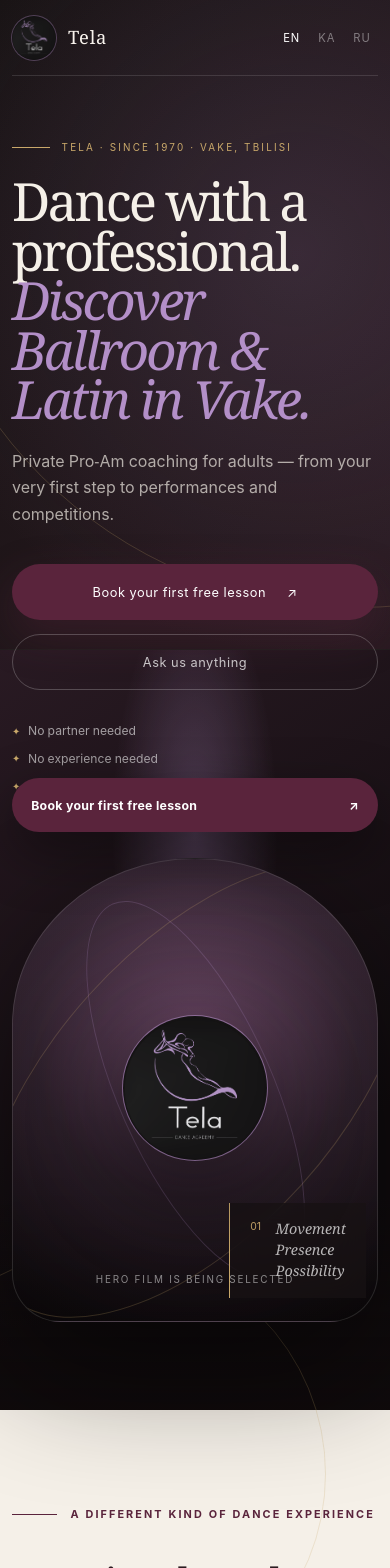
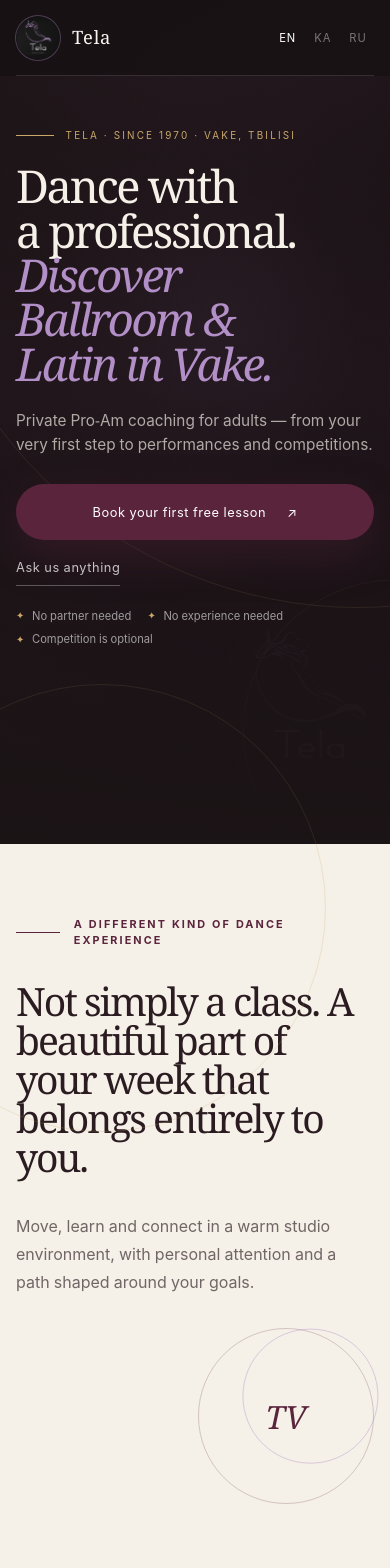
Before and after one commit to iraklidzadzamia/DancestudioTela.Vake, a React (Vite) app: page / in a window 390 px wide. Shown: the top 1568 px of the page. Built offline with nearby package versions, Linux system fonts and the light colour scheme.

Commit message:
Refine editorial layout and responsive rhythm

```diff
--- a/src/App.tsx
+++ b/src/App.tsx
@@ -35,6 +35,7 @@ function SectionLabel({ children, light = false }: { children: string; light?: b
 export default function App() {
   const [language, setLanguage] = useState<Language>(languageFromPath);
   const [activeSchedule, setActiveSchedule] = useState(scheduleGroups[0].id);
+  const [showMobileBook, setShowMobileBook] = useState(false);
   const copy = siteCopy[language];
   const selectedSchedule = scheduleGroups.find((group) => group.id === activeSchedule) ?? scheduleGroups[0];
 
@@ -57,6 +58,19 @@ export default function App() {
     return () => window.removeEventListener("popstate", syncLanguage);
   }, []);
 
+  useEffect(() => {
+    const hero = document.querySelector(".hero");
+    if (!hero) return;
+
+    const observer = new IntersectionObserver(
+      ([entry]) => setShowMobileBook(!entry.isIntersecting),
+      { threshold: 0.08 },
+    );
+
+    observer.observe(hero);
+    return () => observer.disconnect();
+  }, []);
+
   const changeLanguage = (nextLanguage: Language) => {
     setLanguage(nextLanguage);
     window.history.pushState({}, "", languagePath[nextLanguage]);
@@ -69,6 +83,12 @@ export default function App() {
         <div className="hero-material" aria-hidden="true" />
         <div className="hero-orbit hero-orbit-one" aria-hidden="true" />
         <div className="hero-orbit hero-orbit-two" aria-hidden="true" />
+        <div className="hero-film" aria-label={copy.hero.media}>
+          <div className="hero-film-surface" aria-hidden="true">
+            <div className="hero-film-mark"><Logo /></div>
+            <i />
+          </div>
+        </div>
 
         <header className="header">
           <a className="brand" href="#top" aria-label={copy.footer.studio}>
@@ -127,17 +147,6 @@ export default function App() {
             </ul>
           </div>
 
-          <div className="hero-stage" aria-label={copy.hero.media}>
-            <div className="stage-frame">
-              <div className="stage-glow" aria-hidden="true" />
-              <div className="stage-monogram"><Logo /></div>
-              <p>{copy.hero.media}</p>
-            </div>
-            <div className="stage-caption">
-              <span>01</span>
-              <p>Movement<br />Presence<br />Possibility</p>
-            </div>
-          </div>
         </div>
 
         <div className="scroll-cue" aria-hidden="true">
@@ -231,16 +240,17 @@ export default function App() {
             <p>{copy.programs.body}</p>
           </div>
           <div className="program-grid">
-            {copy.programs.items.map((program, index) => (
-              <article className={`program-card program-card-${index + 1}`} key={program.number}>
-                <div className="program-art" aria-hidden="true">
-                  <span>{program.number}</span>
-                  <i />
-                </div>
+            {copy.programs.items.map((program) => (
+              <article className="program-entry" key={program.number}>
+                <span className="program-number">{program.number}</span>
                 <div className="program-copy">
                   <p>{program.tag}</p>
                   <h3>{program.title}</h3>
                   <span>{program.body}</span>
+                </div>
+                <div className="program-gesture" aria-hidden="true">
+                  <i />
+                  <span>↗</span>
                 </div>
               </article>
             ))}
@@ -365,7 +375,9 @@ export default function App() {
         </div>
       </footer>
 
-      <a className="mobile-book" href="#contact">{copy.hero.primary}<span aria-hidden="true">↗</span></a>
+      {showMobileBook && (
+        <a className="mobile-book" href="#contact">{copy.hero.primary}<span aria-hidden="true">↗</span></a>
+      )}
     </main>
   );
 }
--- a/src/styles.css
+++ b/src/styles.css
@@ -14,7 +14,8 @@
   --champagne: #c9a86a;
   --sand: #e6d7c3;
   --ink: #2a1c20;
-  --wrap: min(100% - 3rem, 1440px);
+  --wrap: min(100% - 4rem, 1280px);
+  --section-y: clamp(5rem, 8vw, 8rem);
 }
 
 * {
@@ -138,13 +139,69 @@ p {
 
 .hero-material {
   position: absolute;
-  inset: 0 0 0 52%;
+  inset: 0;
   z-index: -2;
   background:
-    linear-gradient(180deg, transparent 0 72%, rgba(15, 10, 11, 0.76)),
-    radial-gradient(ellipse at 50% 24%, rgba(179, 143, 200, 0.32), transparent 30%),
-    linear-gradient(148deg, #291a23, #0f0b0d 70%);
-  border-left: 1px solid rgba(255,255,255,0.08);
+    linear-gradient(90deg, rgba(19,14,16,0.98) 0 40%, rgba(26,17,21,0.82) 58%, rgba(15,11,13,0.18) 100%),
+    radial-gradient(circle at 77% 28%, rgba(179,143,200,0.22), transparent 34rem);
+}
+
+.hero-film {
+  position: absolute;
+  inset: 99px 0 0 48%;
+  z-index: -1;
+  overflow: hidden;
+  background:
+    linear-gradient(180deg, rgba(36,23,30,0.08), rgba(11,8,9,0.7)),
+    radial-gradient(circle at 52% 34%, rgba(179,143,200,0.3), transparent 28%),
+    linear-gradient(138deg, #493040 0%, #21161c 47%, #0f0b0d 100%);
+}
+
+.hero-film::before {
+  content: "";
+  position: absolute;
+  inset: 0;
+  z-index: 1;
+  background:
+    linear-gradient(90deg, var(--espresso) 0%, rgba(33,25,26,0.74) 10%, transparent 43%),
+    linear-gradient(180deg, transparent 62%, rgba(10,8,9,0.7));
+}
+
+.hero-film::after {
+  content: "";
+  position: absolute;
+  inset: 0;
+  opacity: 0.2;
+  background-image: repeating-linear-gradient(112deg, transparent 0 8px, rgba(255,255,255,0.04) 8px 9px);
+}
+
+.hero-film-surface {
+  width: 100%;
+  height: 100%;
+  position: relative;
+  display: grid;
+  place-items: center;
+}
+
+.hero-film-mark {
+  transform: translate(8%, -2%);
+  opacity: 0.58;
+}
+
+.hero-film-mark .logo-crop {
+  width: clamp(10rem, 17vw, 15rem);
+  height: clamp(10rem, 17vw, 15rem);
+  border: 0;
+  box-shadow: 0 2.5rem 8rem rgba(0,0,0,0.52);
+}
+
+.hero-film-surface > i {
+  width: 54%;
+  aspect-ratio: 1;
+  position: absolute;
+  border: 1px solid rgba(201,168,106,0.25);
+  border-radius: 50%;
+  transform: rotate(31deg) translate(16%, -9%);
 }
 
 .hero-orbit {
@@ -178,6 +235,8 @@ p {
   align-items: center;
   gap: 2rem;
   border-bottom: 1px solid rgba(255,255,255,0.12);
+  position: relative;
+  z-index: 4;
 }
 
 .brand {
@@ -309,15 +368,15 @@ p {
   width: var(--wrap);
   min-height: calc(100svh - 99px);
   margin: 0 auto;
-  display: grid;
-  grid-template-columns: minmax(0, 1.08fr) minmax(24rem, 0.92fr);
-  align-items: center;
-  gap: clamp(3rem, 7vw, 8rem);
-  padding: 5rem 0 7rem;
+  position: relative;
+  z-index: 2;
+  display: flex;
+  align-items: center;
+  padding: clamp(4.5rem, 7vw, 7rem) 0 clamp(5rem, 8vw, 8rem);
 }
 
 .hero-copy {
-  max-width: 800px;
+  width: min(56%, 46rem);
 }
 
 .eyebrow {
@@ -351,11 +410,12 @@ h1,
 }
 
 h1 {
-  max-width: 13ch;
+  max-width: 12ch;
   margin: 0;
   color: var(--ivory);
-  font-size: clamp(3.65rem, 6.35vw, 7.6rem);
-  line-height: 0.94;
+  font-size: clamp(3.8rem, 6vw, 6.9rem);
+  line-height: 0.95;
+  text-wrap: balance;
 }
 
 h1 em {
@@ -368,6 +428,11 @@ h1 em {
 .language-ka h2,
 .language-ka h3 {
   letter-spacing: -0.035em;
+}
+
+.language-ru h1 {
+  max-width: 12.5ch;
+  font-size: clamp(3.55rem, 5.35vw, 6.2rem);
 }
 
 .hero-body {
@@ -448,102 +513,6 @@ h1 em {
   font-size: 0.62rem;
 }
 
-.hero-stage {
-  position: relative;
-  justify-self: stretch;
-}
-
-.stage-frame {
-  min-height: clamp(33rem, 64vh, 48rem);
-  position: relative;
-  overflow: hidden;
-  display: grid;
-  place-items: center;
-  border-radius: 50% 50% 3rem 3rem / 36% 36% 3rem 3rem;
-  border: 1px solid rgba(255,255,255,0.12);
-  background:
-    linear-gradient(180deg, rgba(179,143,200,0.12), rgba(0,0,0,0.42)),
-    radial-gradient(circle at 50% 38%, #67415c, #281a22 48%, #0e0b0c 100%);
-  box-shadow: 0 3rem 8rem rgba(0,0,0,0.46);
-}
-
-.stage-frame::before,
-.stage-frame::after {
-  content: "";
-  position: absolute;
-  width: 78%;
-  height: 120%;
-  border: 1px solid rgba(201,168,106,0.22);
-  border-radius: 50%;
-  transform: rotate(42deg);
-}
-
-.stage-frame::after {
-  width: 42%;
-  height: 88%;
-  transform: rotate(-24deg);
-  border-color: rgba(179,143,200,0.22);
-}
-
-.stage-glow {
-  position: absolute;
-  width: 55%;
-  aspect-ratio: 1;
-  border-radius: 50%;
-  background: var(--lilac);
-  filter: blur(110px);
-  opacity: 0.2;
-}
-
-.stage-monogram {
-  position: relative;
-  z-index: 2;
-}
-
-.stage-monogram .logo-crop {
-  width: clamp(9rem, 16vw, 15rem);
-  height: clamp(9rem, 16vw, 15rem);
-  box-shadow: 0 0 0 1px rgba(179,143,200,0.58), 0 2rem 6rem rgba(0,0,0,0.45);
-}
-
-.stage-frame > p {
-  position: absolute;
-  z-index: 2;
-  bottom: 2.2rem;
-  margin: 0;
-  color: rgba(255,255,255,0.5);
-  font-size: 0.62rem;
-  letter-spacing: 0.18em;
-  text-transform: uppercase;
-}
-
-.stage-caption {
-  position: absolute;
-  right: -2.5rem;
-  bottom: 2rem;
-  display: flex;
-  align-items: flex-start;
-  gap: 0.9rem;
-  padding: 1rem 1.25rem;
-  border-left: 1px solid var(--champagne);
-  background: rgba(24,19,20,0.72);
-  backdrop-filter: blur(16px);
-}
-
-.stage-caption span {
-  color: var(--champagne);
-  font-size: 0.65rem;
-}
-
-.stage-caption p {
-  margin: 0;
-  color: rgba(255,255,255,0.7);
-  font-family: Georgia, "Times New Roman", serif;
-  font-size: 0.9rem;
-  font-style: italic;
-  line-height: 1.45;
-}
-
 .scroll-cue {
   position: absolute;
   left: 1.5rem;
@@ -575,7 +544,7 @@ h1 em {
 }
 
 .intro {
-  padding: clamp(6rem, 11vw, 11rem) 0;
+  padding: var(--section-y) 0;
 }
 
 .intro-grid {
@@ -623,10 +592,10 @@ h1 em {
 }
 
 .proam {
-  min-height: 60rem;
+  min-height: auto;
   position: relative;
   overflow: hidden;
-  padding: clamp(6rem, 10vw, 10rem) 0;
+  padding: var(--section-y) 0;
 }
 
 .proam::before {
@@ -776,7 +745,7 @@ h1 em {
 .programs,
 .schedule-section,
 .faq {
-  padding: clamp(6rem, 10vw, 10rem) 0;
+  padding: var(--section-y) 0;
 }
 
 .section-heading-row {
@@ -876,113 +845,89 @@ h1 em {
 }
 
 .program-grid {
-  display: grid;
-  grid-template-columns: repeat(12, 1fr);
-  gap: 1.25rem;
-  margin-top: 5rem;
-}
-
-.program-card {
-  min-height: 35rem;
+  margin-top: clamp(3rem, 5vw, 4.5rem);
+  border-top: 1px solid rgba(42,28,32,0.2);
+}
+
+.program-entry {
+  min-height: 14rem;
   position: relative;
-  overflow: hidden;
-  display: flex;
-  flex-direction: column;
-  justify-content: space-between;
-  padding: 1.5rem;
-  color: var(--ivory);
-  background: var(--espresso);
-}
-
-.program-card-1,
-.program-card-2 {
-  grid-column: span 4;
-}
-
-.program-card-3 {
-  grid-column: span 4;
-}
-
-.program-card-1 {
-  border-radius: 12rem 12rem 1.5rem 1.5rem;
-  background: linear-gradient(160deg, #3c2630, #191315 72%);
-}
-
-.program-card-2 {
-  border-radius: 1.5rem;
-  background: linear-gradient(160deg, #835a74, #3b2030 72%);
-}
-
-.program-card-3 {
-  border-radius: 1.5rem 1.5rem 12rem 12rem;
-  background: linear-gradient(160deg, #3d2b2e, #171112 72%);
-}
-
-.program-art {
-  min-height: 19rem;
-  position: relative;
-  display: grid;
-  place-items: center;
-}
-
-.program-art > span {
-  color: rgba(255,255,255,0.06);
-  font-family: Georgia, "Times New Roman", serif;
-  font-size: clamp(9rem, 15vw, 14rem);
-  line-height: 1;
-}
-
-.program-art i,
-.program-art i::before,
-.program-art i::after {
-  position: absolute;
-  border: 1px solid rgba(201,168,106,0.32);
-  border-radius: 50%;
-}
-
-.program-art i {
-  width: 70%;
-  aspect-ratio: 1;
-  transform: rotate(21deg);
-}
-
-.program-art i::before,
-.program-art i::after {
-  content: "";
-  inset: 13%;
-  border-color: rgba(179,143,200,0.4);
-  transform: translate(28%, -20%);
-}
-
-.program-art i::after {
-  transform: translate(-25%, 27%);
+  display: grid;
+  grid-template-columns: 5rem minmax(0, 1fr) minmax(9rem, 0.36fr);
+  gap: clamp(1.5rem, 4vw, 4rem);
+  align-items: center;
+  padding: 2.25rem 0;
+  border-bottom: 1px solid rgba(42,28,32,0.2);
 }
 
 .program-copy {
   position: relative;
   z-index: 1;
+  display: grid;
+  grid-template-columns: minmax(13rem, 0.8fr) minmax(0, 1.2fr);
+  gap: 0.65rem clamp(2rem, 5vw, 5rem);
+  align-items: start;
 }
 
 .program-copy > p {
-  margin: 0 0 0.85rem;
-  color: var(--champagne);
+  grid-column: 1;
+  margin: 0 0 0.2rem;
+  color: var(--plum);
   font-size: 0.62rem;
+  font-weight: 650;
   letter-spacing: 0.16em;
   text-transform: uppercase;
 }
 
 .program-copy h3 {
-  margin: 0 0 0.75rem;
+  grid-column: 1;
+  margin: 0;
+  color: var(--ink);
   font-family: Georgia, "Times New Roman", serif;
-  font-size: clamp(1.7rem, 2.6vw, 2.7rem);
+  font-size: clamp(1.8rem, 3vw, 3.2rem);
   font-weight: 400;
-  line-height: 1;
+  line-height: 1.03;
 }
 
 .program-copy > span {
-  color: rgba(255,255,255,0.54);
-  font-size: 0.86rem;
-  line-height: 1.6;
+  grid-column: 2;
+  grid-row: 1 / span 2;
+  max-width: 30rem;
+  color: rgba(42,28,32,0.62);
+  font-size: 0.92rem;
+  line-height: 1.7;
+}
+
+.program-number {
+  align-self: start;
+  color: rgba(42,28,32,0.4);
+  font-size: 0.68rem;
+  letter-spacing: 0.12em;
+}
+
+.program-gesture {
+  height: 6rem;
+  position: relative;
+  display: flex;
+  align-items: center;
+  justify-content: flex-end;
+  color: var(--plum);
+}
+
+.program-gesture i {
+  width: 100%;
+  height: 1px;
+  background: linear-gradient(90deg, rgba(90,36,60,0.12), rgba(90,36,60,0.48));
+}
+
+.program-gesture span {
+  width: 2.8rem;
+  aspect-ratio: 1;
+  flex: 0 0 auto;
+  display: grid;
+  place-items: center;
+  border: 1px solid rgba(90,36,60,0.32);
+  border-radius: 50%;
 }
 
 .schedule-header {
@@ -1122,7 +1067,7 @@ h1 em {
   overflow: hidden;
   display: flex;
   align-items: center;
-  padding: clamp(6rem, 10vw, 10rem) 0;
+  padding: var(--section-y) 0;
 }
 
 .heritage::before {
@@ -1287,7 +1232,7 @@ h1 em {
   overflow: hidden;
   display: flex;
   align-items: center;
-  padding: clamp(6rem, 10vw, 10rem) 0;
+  padding: var(--section-y) 0;
   color: var(--ivory);
   background:
     radial-gradient(circle at 75% 50%, rgba(179,143,200,0.26), transparent 24rem),
@@ -1433,11 +1378,6 @@ h1 em {
     display: none;
   }
 
-  .hero-grid {
-    grid-template-columns: 1fr minmax(19rem, 0.68fr);
-    gap: 2.5rem;
-  }
-
   .proam-grid {
     padding-left: 7rem;
   }
@@ -1455,10 +1395,6 @@ h1 em {
     border-top: 1px solid rgba(255,255,255,0.16);
   }
 
-  .program-card {
-    min-height: 31rem;
-  }
-
   .heritage-grid {
     grid-template-columns: minmax(13rem, 0.45fr) minmax(0, 1fr);
   }
@@ -1475,13 +1411,45 @@ h1 em {
 
 @media (max-width: 820px) {
   :root {
-    --wrap: min(100% - 1.5rem, 1440px);
+    --wrap: min(100% - 2rem, 1280px);
+    --section-y: 4.5rem;
   }
 
   .hero-material {
-    inset: 46% 0 0;
-    border-left: 0;
-    border-top: 1px solid rgba(255,255,255,0.08);
+    inset: 0;
+    background:
+      linear-gradient(180deg, rgba(24,17,20,0.98) 0 18%, rgba(32,21,27,0.88) 46%, rgba(22,16,18,0.98) 100%),
+      radial-gradient(circle at 72% 34%, rgba(179,143,200,0.2), transparent 24rem);
+  }
+
+  .hero-film {
+    inset: 76px 0 0;
+    opacity: 0.48;
+  }
+
+  .hero-film::before {
+    background:
+      linear-gradient(180deg, rgba(28,20,23,0.36), rgba(30,20,24,0.42) 48%, var(--espresso) 100%),
+      linear-gradient(90deg, rgba(33,25,26,0.7), transparent 72%);
+  }
+
+  .hero-film-mark {
+    position: absolute;
+    right: -1rem;
+    bottom: 5%;
+    transform: none;
+    opacity: 0.26;
+  }
+
+  .hero-film-mark .logo-crop {
+    width: 12rem;
+    height: 12rem;
+  }
+
+  .hero-film-surface > i {
+    width: 78%;
+    right: -26%;
+    bottom: -5%;
   }
 
   .header {
@@ -1505,9 +1473,14 @@ h1 em {
   }
 
   .hero-grid {
-    min-height: auto;
-    grid-template-columns: 1fr;
-    padding: 4rem 0 5.5rem;
+    min-height: calc(100svh - 76px);
+    align-items: flex-start;
+    padding: 3.25rem 0 3rem;
+  }
+
+  .hero-copy {
+    width: 100%;
+    max-width: 38rem;
   }
 
   .eyebrow {
@@ -1517,39 +1490,53 @@ h1 em {
   }
 
   h1 {
-    max-width: 12ch;
-    font-size: clamp(3.1rem, 14vw, 5.2rem);
+    max-width: 13ch;
+    font-size: clamp(2.9rem, 11.2vw, 4.2rem);
+    line-height: 0.98;
+  }
+
+  .language-ru h1 {
+    max-width: 13.4ch;
+    font-size: clamp(2.65rem, 10.4vw, 3.9rem);
+  }
+
+  .language-ka h1 {
+    font-size: clamp(2.55rem, 10vw, 3.8rem);
   }
 
   .hero-body {
-    margin-top: 1.5rem;
+    max-width: 32rem;
+    margin-top: 1.35rem;
+    font-size: 0.96rem;
+    line-height: 1.6;
   }
 
   .hero-actions {
     align-items: stretch;
     flex-direction: column;
-  }
-
-  .button {
+    gap: 0.5rem;
+    margin-top: 1.7rem;
+  }
+
+  .hero-actions .button-primary {
     width: 100%;
   }
 
+  .hero-actions .button-secondary {
+    width: fit-content;
+    min-height: 38px;
+    justify-content: flex-start;
+    padding: 0.5rem 0;
+    border: 0;
+    border-bottom: 1px solid rgba(255,255,255,0.28);
+    border-radius: 0;
+  }
+
   .reassurance {
-    display: grid;
-  }
-
-  .hero-stage {
-    width: min(100%, 31rem);
-    margin: 1.5rem auto 0;
-  }
-
-  .stage-frame {
-    min-height: 34rem;
-  }
-
-  .stage-caption {
-    right: 0.75rem;
-    bottom: 1.5rem;
+    display: flex;
+    gap: 0.55rem 1rem;
+    margin-top: 1.35rem;
+    font-size: 0.7rem;
   }
 
   .scroll-cue {
@@ -1567,7 +1554,7 @@ h1 em {
   }
 
   .intro-grid {
-    gap: 2.5rem;
+    gap: 2rem;
   }
 
   .intro-copy > p {
@@ -1584,7 +1571,7 @@ h1 em {
   }
 
   .proam-grid {
-    gap: 4rem;
+    gap: 3rem;
     padding-left: 0;
   }
 
@@ -1594,13 +1581,13 @@ h1 em {
   }
 
   .section-heading-row {
-    gap: 2rem;
+    gap: 1.5rem;
     align-items: start;
   }
 
   .journey-grid {
     grid-template-columns: 1fr;
-    margin-top: 3.5rem;
+    margin-top: 2.75rem;
   }
 
   .journey-card {
@@ -1620,18 +1607,40 @@ h1 em {
   }
 
   .program-grid {
+    margin-top: 2.75rem;
+  }
+
+  .program-entry {
+    min-height: auto;
+    grid-template-columns: 2.5rem minmax(0, 1fr);
+    gap: 1rem;
+    padding: 2rem 0;
+  }
+
+  .program-copy {
     grid-template-columns: 1fr;
-    margin-top: 3.5rem;
-  }
-
-  .program-card-1,
-  .program-card-2,
-  .program-card-3 {
+    gap: 0.55rem;
+  }
+
+  .program-copy > p,
+  .program-copy h3,
+  .program-copy > span {
     grid-column: 1;
-  }
-
-  .program-card {
-    min-height: 32rem;
+    grid-row: auto;
+  }
+
+  .program-copy > span {
+    margin-top: 0.4rem;
+  }
+
+  .program-gesture {
+    height: 2.8rem;
+    grid-column: 2;
+    justify-content: flex-start;
+  }
+
+  .program-gesture i {
+    max-width: 8rem;
   }
 
   .schedule-header {
@@ -1640,7 +1649,7 @@ h1 em {
 
   .schedule-layout {
     grid-template-columns: 1fr;
-    margin-top: 3.5rem;
+    margin-top: 2.75rem;
   }
 
   .schedule-tabs {
@@ -1729,11 +1738,15 @@ h1 em {
   }
 
   h1 {
-    font-size: clamp(2.85rem, 13.5vw, 4.3rem);
-  }
-
-  .stage-frame {
-    min-height: 29rem;
+    font-size: clamp(2.7rem, 11.6vw, 3.45rem);
+  }
+
+  .language-ru h1 {
+    font-size: clamp(2.45rem, 10.5vw, 3.15rem);
+  }
+
+  .language-ka h1 {
+    font-size: clamp(2.35rem, 10vw, 3rem);
   }
 
   .intro-copy h2,
@@ -1742,11 +1755,11 @@ h1 em {
   .schedule-header h2,
   .heritage-copy h2,
   .faq-heading h2 {
-    font-size: clamp(2.5rem, 11vw, 3.65rem);
+    font-size: clamp(2.35rem, 10vw, 3.25rem);
   }
 
   .contact-section h2 {
-    font-size: clamp(3rem, 13vw, 4.5rem);
+    font-size: clamp(2.75rem, 11vw, 3.7rem);
   }
 
   .schedule-tabs {
```
